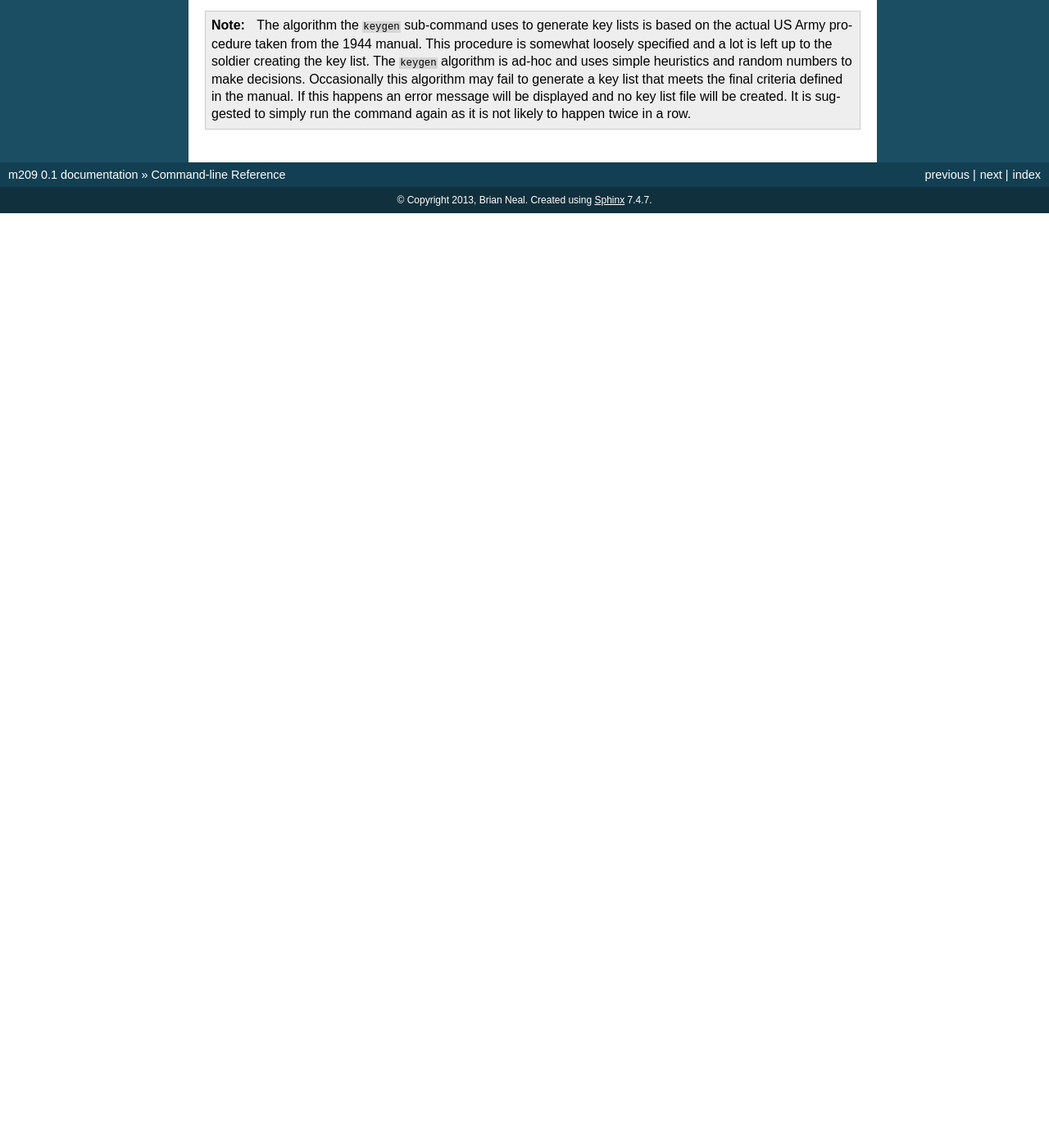
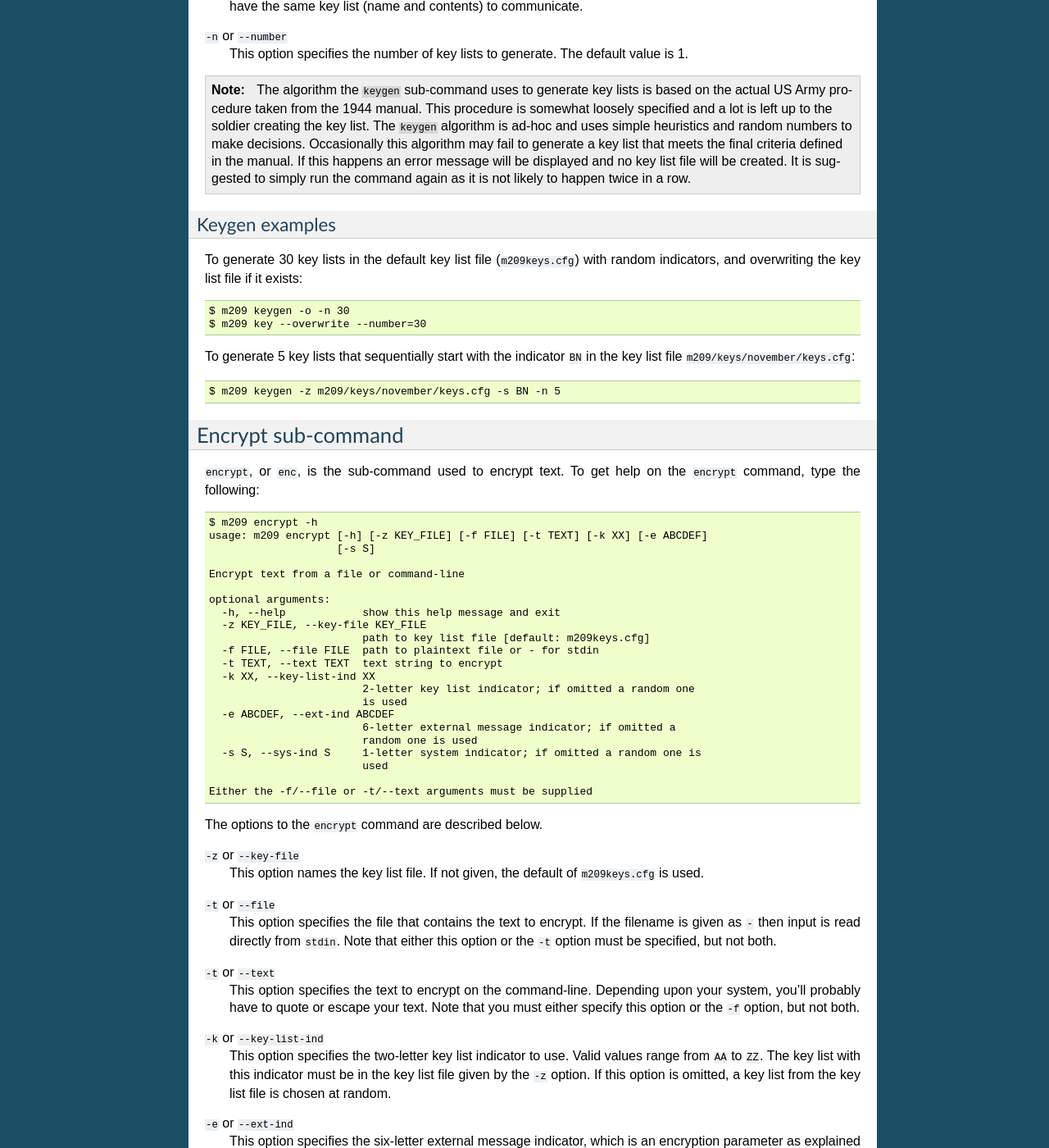
Before and after one commit to gremmie/m209, a Sphinx documentation site: the page built from docs/commandline.rst, in a window 1280 px wide and 1400 px high, scrolled down 1486 px. Shown: the whole window at 82% size. Built offline with Sphinx 7.4.7, drawn with Linux system fonts in a browser that asks for light colours; before the commit the page ends 1746 px from its top, so only the background shows below that; some of the changed text lies outside the part shown.

Commit message:
Added docs for the encrypt command. Added examples.

```diff
--- a/docs/commandline.rst
+++ b/docs/commandline.rst
@@ -38,7 +38,7 @@ the ``keygen`` sub-command makes use of this option.
 
 Each sub-command has an alias for those who prefer shorter commands.
 
-Keygen Sub-command
+Keygen sub-command
 ------------------
 
 ``keygen``, or ``key`` for short, is the sub-command that pseudo-randomly
@@ -65,28 +65,32 @@ invocation::
 
 The options for ``keygen`` are described below.
 
-The ``-z`` or ``--key-file`` option names the key list file. If not supplied,
-this defaults to ``m209keys.cfg``. Note that the other sub-commands also have
-this option, and they too use the same default value.
+``-z`` or ``--key-file``
+   This option names the key list file. If not supplied, this defaults to
+   ``m209keys.cfg``. Note that the other sub-commands also have this option,
+   and they too use the same default value.
 
-The ``-o`` or ``--overwrite`` switch must be present if the key list file
-already exists. It provides confirmation that the user wants to overwrite an
-existing file. If the key list file already exists, and this option is not
-supplied, this sub-command will exit with an error message and the original key
-list file will be unchanged.
+``-o`` or ``--overwrite``
+   This switch must be present if the key list file already exists. It provides
+   confirmation that the user wants to overwrite an existing file. If the key
+   list file already exists, and this option is not supplied, this sub-command
+   will exit with an error message and the original key list file will be
+   unchanged.
 
-The ``-s`` or ``--start`` option sets the starting indicator for the key list
-file. Key list indicators are two letters in the range ``AA`` to ``ZZ``. For
-example, ``keygen`` can be told to create 3 key lists, starting with indicator
-``AA``.  In this case the key lists ``AA``, ``AB``, and ``AC`` would be written
-to the file. If this parameter is omitted, ``keygen`` picks indicators at
-random. Key list indicators simply name the key list, and are placed in the
-leading and trailing groups of encrypted messages to tell the receiver which
-key list was used to create the message. Both sender and receiver must have the
-same key list (name and contents) to communicate.
+``-s`` or ``--start``
+   This option sets the starting indicator for the key list file. Key list
+   indicators are two letters in the range ``AA`` to ``ZZ``. For example,
+   ``keygen`` can be told to create 3 key lists, starting with indicator
+   ``AA``.  In this case the key lists ``AA``, ``AB``, and ``AC`` would be
+   written to the file. If this parameter is omitted, ``keygen`` picks
+   indicators at random. Key list indicators simply name the key list, and are
+   placed in the leading and trailing groups of encrypted messages to tell the
+   receiver which key list was used to create the message. Both sender and
+   receiver must have the same key list (name and contents) to communicate.
 
-The ``-n`` or ``--number`` option specifies the number of key lists to
-generate. The default value is 1.
+``-n`` or ``--number``
+   This option specifies the number of key lists to generate. The default value
+   is 1.
 
 .. NOTE::
 
@@ -99,3 +103,113 @@ generate. The default value is 1.
    If this happens an error message will be displayed and no key list file will
    be created. It is suggested to simply run the command again as it is not
    likely to happen twice in a row.
+
+Keygen examples
++++++++++++++++
+
+To generate 30 key lists in the default key list file (``m209keys.cfg``) with
+random indicators, and overwriting the key list file if it exists::
+
+   $ m209 keygen -o -n 30
+   $ m209 key --overwrite --number=30
+
+To generate 5 key lists that sequentially start with the indicator ``BN`` in
+the key list file ``m209/keys/november/keys.cfg``::
+
+   $ m209 keygen -z m209/keys/november/keys.cfg -s BN -n 5
+
+
+Encrypt sub-command
+-------------------
+
+``encrypt``, or ``enc``, is the sub-command used to encrypt text. To get help
+on the ``encrypt`` command, type the following::
+
+   $ m209 encrypt -h
+   usage: m209 encrypt [-h] [-z KEY_FILE] [-f FILE] [-t TEXT] [-k XX] [-e ABCDEF]
+                       [-s S]
+
+   Encrypt text from a file or command-line
+
+   optional arguments:
+     -h, --help            show this help message and exit
+     -z KEY_FILE, --key-file KEY_FILE
+                           path to key list file [default: m209keys.cfg]
+     -f FILE, --file FILE  path to plaintext file or - for stdin
+     -t TEXT, --text TEXT  text string to encrypt
+     -k XX, --key-list-ind XX
+                           2-letter key list indicator; if omitted a random one
+                           is used
+     -e ABCDEF, --ext-ind ABCDEF
+                           6-letter external message indicator; if omitted a
+                           random one is used
+     -s S, --sys-ind S     1-letter system indicator; if omitted a random one is
+                           used
+
+   Either the -f/--file or -t/--text arguments must be supplied
+
+The options to the ``encrypt`` command are described below.
+
+``-z`` or ``--key-file``
+   This option names the key list file. If not given, the default of
+   ``m209keys.cfg`` is used.
+
+``-t`` or ``--file``
+   This option specifies the file that contains the text to encrypt. If the
+   filename is given as ``-`` then input is read directly from ``stdin``. Note
+   that either this option or the ``-t`` option must be specified, but not
+   both.
+
+``-t`` or ``--text``
+   This option specifies the text to encrypt on the command-line. Depending
+   upon your system, you'll probably have to quote or escape your text. Note
+   that you must either specify this option or the ``-f`` option, but not both.
+
+``-k`` or ``--key-list-ind``
+   This option specifies the two-letter key list indicator to use. Valid values
+   range from ``AA`` to ``ZZ``. The key list with this indicator must be in the
+   key list file given by the ``-z`` option. If this option is omitted, a key
+   list from the key list file is chosen at random.
+
+``-e`` or ``--ext-ind``
+   This option specifies the six-letter external message indicator, which is an
+   encryption parameter as explained in the 1944 manual (see the references).
+   Each letter must exist on the key wheels from left to right. If this option
+   is omitted, an external message indicator is chosen at random.
+
+``-s`` or ``--sys-ind``
+   This option specifies the one-letter system indicator, which is an
+   encryption parameter as explained in the 1944 manual (see the references).
+   This must be a letter from ``A`` to ``Z``. If not given, one is chosen at
+   random.
+
+.. NOTE::
+
+   An actual M-209 can only accept the letters ``A-Z``. When using an actual
+   M-209, space characters must be input as the letter ``Z``. Numbers must
+   typically be spelled out as words or some other agreed-upon convention.
+   Likewise with punctuation. To make encryption more convenient, the ``m209``
+   program will accept spaces and automatically convert them to the letter
+   ``Z``. Lowercase letters will automatically be converted to uppercase. All
+   other characters will produce an error. This applies to both text read on
+   the command-line with the ``-t`` option and text read from files (``-f``).
+
+Encrypt examples
+++++++++++++++++
+
+To encrypt a simple string on the command-line using the default key file and
+random encryption parameters::
+
+   $ m209 encrypt -t "Rendezvous at zero seven thirty"
+
+To save the encrypted text to a file::
+
+   $ m209 encrypt -t "Rendezvous at zero seven thirty" > secret.txt
+
+To read the contents of a file and encrypt it, saving it to a new file::
+
+   $ m209 enc -f message.txt > secret.txt
+
+To explicitly specify encryption parameters, and read text from ``stdin``::
+
+   $ cat message.txt | m209 enc --file=- -k SU -e ZQGMFO -s A
--- a/docs/index.rst
+++ b/docs/index.rst
@@ -90,7 +90,7 @@ film was also highly instructive.
 #. `M-209 at Wikipedia <http://en.wikipedia.org/wiki/M-209>`_
 #. `Mark J. Blair's Converter M-209-B <http://www.nf6x.net/2009/02/converter-m-209-b/>`_
 #. `1942 M-209 Manual <http://maritime.org/tech/csp1500inst.htm>`_
-#. `1944 M-209 Manual scan <http://www.ilord.com/m209manual.html>`_
+#. `1944 M-209 Manual <http://www.ilord.com/m209manual.html>`_
 #. `Official M-209 Training Film <http://www.youtube.com/playlist?list=PLCPgncK_sTnEny2-uoTV-1_GC72zo-vKq>`_ - This is a 4 video YouTube playlist of an actual 1940's era US War Department training film. Demonstrates the M-209 and operational procedures. Very interesting!
 #. `Transcript of Training Film <http://www.ilord.com/m209-training.html>`_ -
    Transcript of the above film.
```
